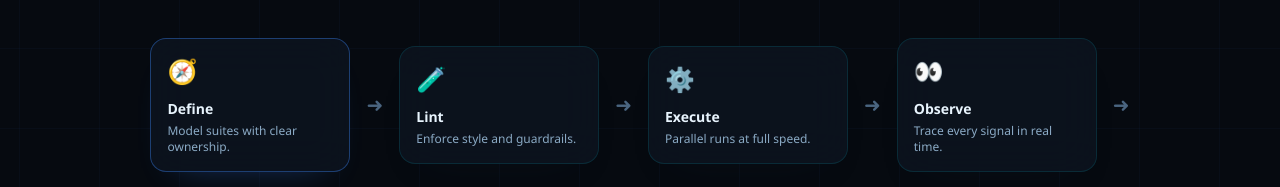
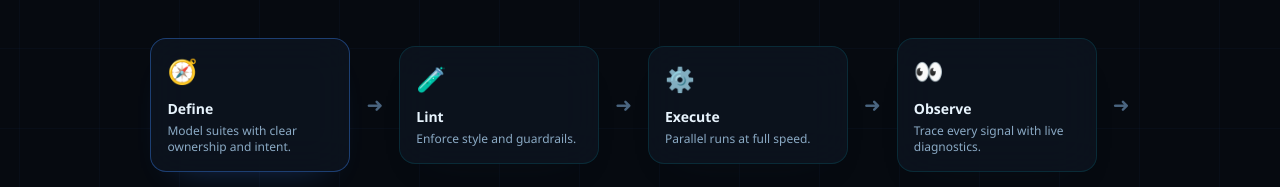
Before and after one commit to ikekra/Automation-Framework, a Next.js app in the folder landing/: page / in a window 1280 px wide. Shown: the part 3170-3357 px from the top of the page. Built offline with nearby package versions, Linux system fonts and the light colour scheme; no server answers.

Commit message:
Tighten pipeline step descriptions

```diff
--- a/landing/src/app/page.tsx
+++ b/landing/src/app/page.tsx
@@ -54,7 +54,7 @@ const features = [
 const pipelineSteps = [
   {
     name: "Define",
-    description: "Model suites with clear ownership.",
+    description: "Model suites with clear ownership and intent.",
     icon: "🧭"
   },
   {
@@ -69,7 +69,7 @@ const pipelineSteps = [
   },
   {
     name: "Observe",
-    description: "Trace every signal in real time.",
+    description: "Trace every signal with live diagnostics.",
     icon: "👀"
   },
   {
```
